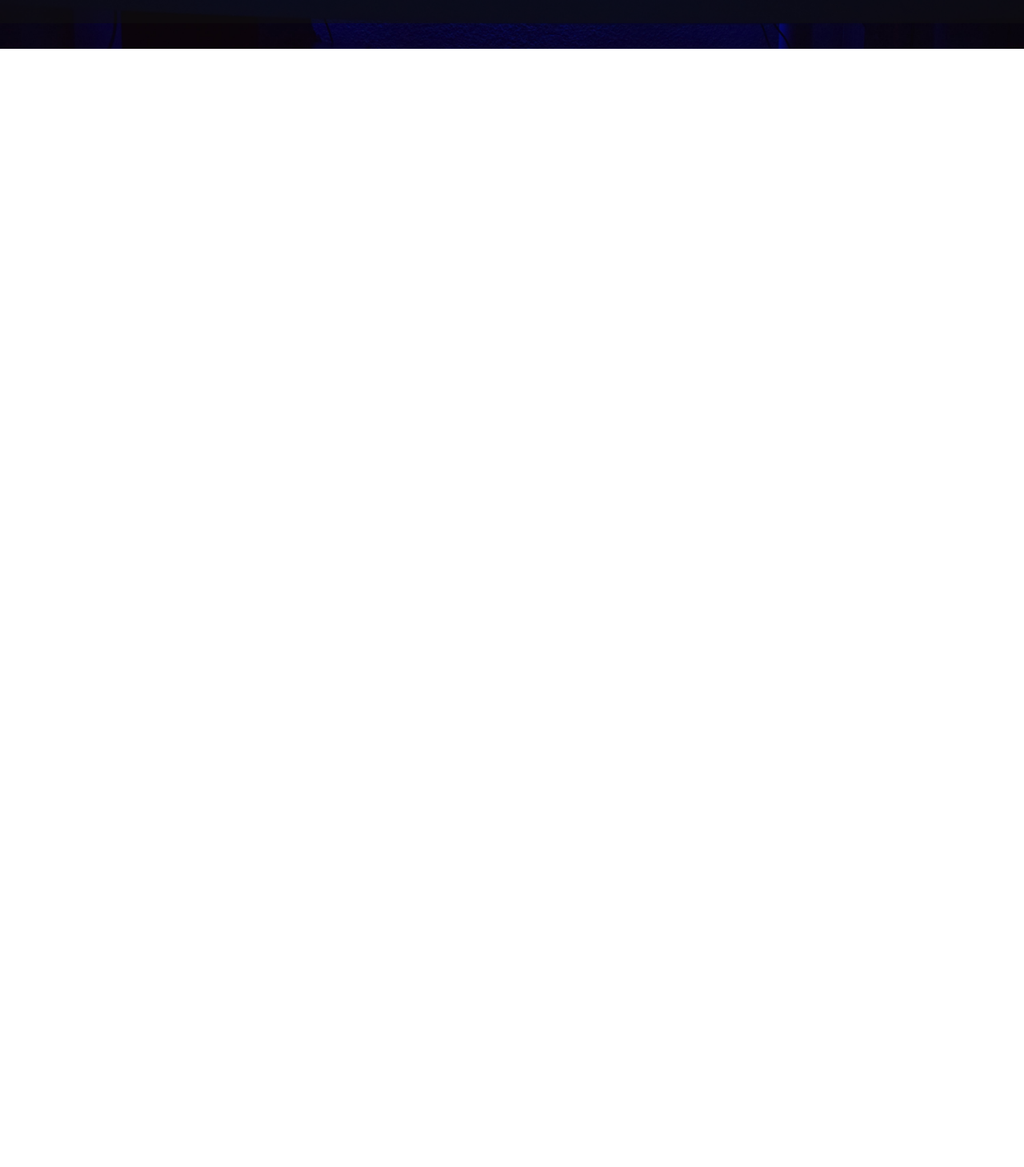
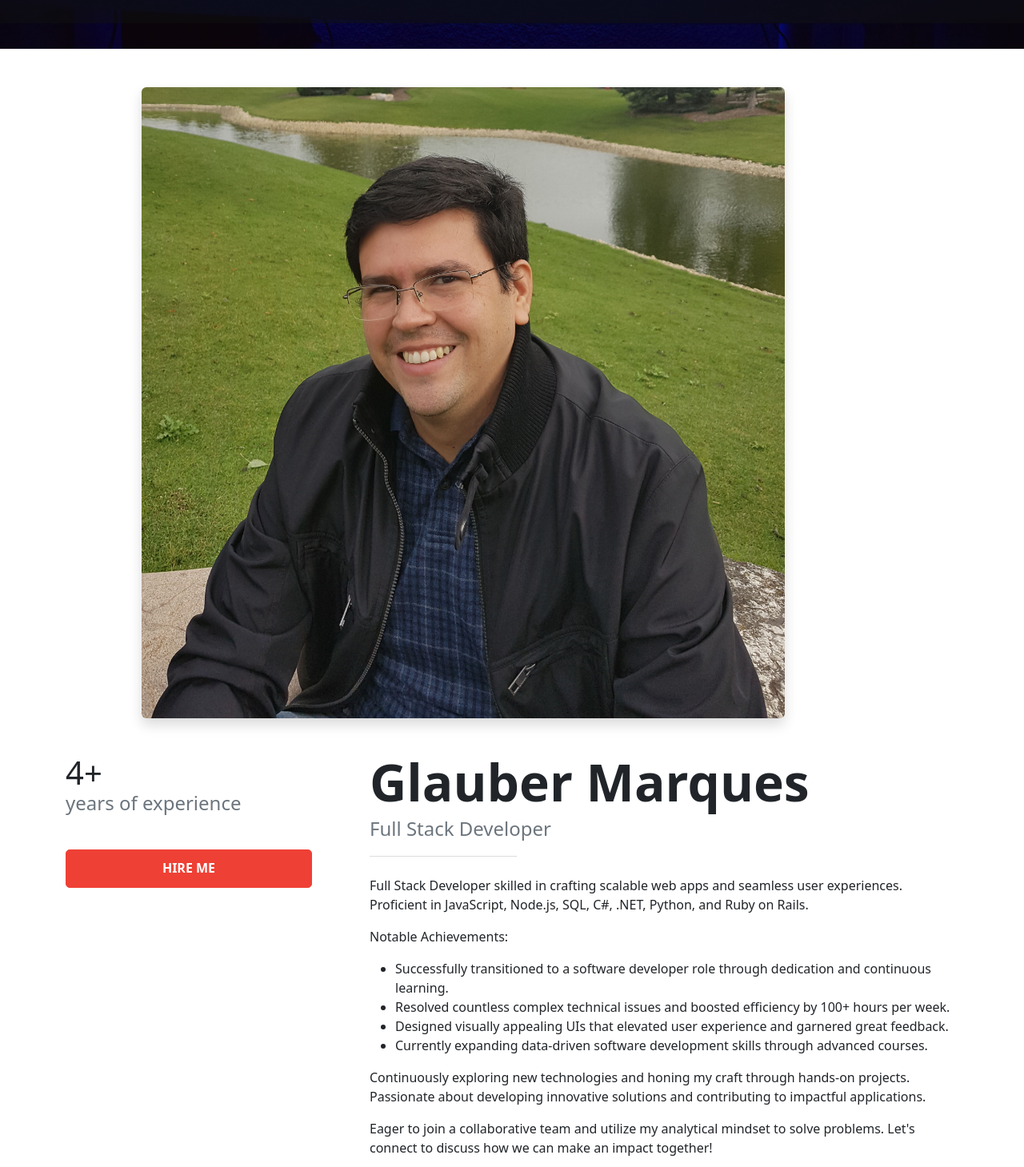
Before and after one commit to glaubervilane/MyPortfolio, a React (Create React App) app: page / in a window 1280 px wide. Shown: the part 771-2230 px from the top of the page at 80% size. Before the commit the page ends 832 px from the top, so only its background shows below. Built offline with nearby package versions, Linux system fonts and the light colour scheme.

Commit message:
Add About section to the app

```diff
--- a/public/index.html
+++ b/public/index.html
@@ -24,6 +24,7 @@
   <link rel="preconnect" href="https://fonts.googleapis.com">
   <link rel="preconnect" href="https://fonts.gstatic.com" crossorigin>
   <link href="https://fonts.googleapis.com/css2?family=Roboto+Condensed:wght@300&display=swap" rel="stylesheet">
+  <link rel="stylesheet" href="https://unpkg.com/bootstrap@5.3.2/dist/css/bootstrap.min.css">
   <title>React App</title>
 </head>
 
--- a/src/App.css
+++ b/src/App.css
@@ -92,11 +92,12 @@ nav ul li {
 /*Header main offer button*/
 .btn-main-offer {
   border: 1px solid var(--primary-red);
+  background-color: var(--primary-red);
   text-transform: uppercase;
   text-decoration: none;
   border-radius: 5px;
   padding: 0.625rem 0.75rem 0.75rem 0.75rem;
-  color: var(--primary-red);
+  color: var(--primary-white);
   font-weight: 800;
   margin-top: 1rem;
   cursor: pointer;
@@ -104,8 +105,8 @@ nav ul li {
 
 .btn-main-offer:hover {
   text-decoration: none;
-  background-color: var(--primary-hover-red);
-  color: var(--primary-white);
+  background-color: var(--primary-hover-white);
+  color: var(--primary-red);
   transition: .2s ease-in-out;
 }
 
@@ -116,8 +117,20 @@ nav ul li {
   left: 0;
   width: 100%;
   height: 100%;
-  z-index: 5;
+  z-index: 1;
   opacity: 0.5;
+}
+
+/**********************About styles************************/
+
+.about-wraper {
+  position: relative;
+  background-color: var(--primary-white);
+  z-index: 1;
+}
+
+.profile-picture {
+  width: 50.25rem;
 }
 
 @media(max-width: 768px) {
--- a/src/App.js
+++ b/src/App.js
@@ -4,6 +4,7 @@ import 'bootstrap/dist/css/bootstrap.min.css';
 import Navbar from './components/Navbar';
 import Header from './components/Header';
 import ParticlesComponent from './components/Particles';
+import About from './components/About'
 
 function App() {
   return (
@@ -11,6 +12,7 @@ function App() {
       <ParticlesComponent />
       <Navbar />
       <Header />
+      <About/>
     </>
   );
 }
--- /dev/null
+++ b/src/components/About.js
@@ -0,0 +1,54 @@
+import React from 'react'
+import '../App.css';
+import MyPhoto from '../me-about.jpg'
+
+function About() {
+  return (
+    <div className='about-wraper'>
+      <section className="py-3 py-md-5">
+        <div className="container mb-4 mb-md-5">
+          <div className="row justify-content-md-center">
+            <div className="col-12 col-md-10 col-xxl-8">
+              <img className='img-fluid rounded shadow profile-picture' src={MyPhoto} alt="MyPhoto..." />
+            </div>
+          </div>
+        </div>
+
+        <div className="container overflow-hidden">
+          <div className="row gy-2 gy-md-0 justify-content-xxl-center">
+            <div className="col-12 order-md-1 col-md-8 col-xxl-6">
+              <div className="text-center text-md-start">
+                <h2 className="display-3 fw-bold lh-1">Glauber Marques</h2>
+                <p className="text-secondary fs-4 mb-2">Full Stack Developer</p>
+                <hr className="w-25 mx-auto ms-md-0 mb-4 text-secondary" />
+                <p>Full Stack Developer skilled in crafting scalable web apps and seamless user experiences. Proficient in JavaScript, Node.js, SQL, C#, .NET, Python, and Ruby on Rails.</p>
+                <p>Notable Achievements:</p>
+                <ul>
+                  <li>Successfully transitioned to a software developer role through dedication and continuous learning.</li>
+                  <li>Resolved countless complex technical issues and boosted efficiency by 100+ hours per week.</li>
+                  <li>Designed visually appealing UIs that elevated user experience and garnered great feedback.</li>
+                  <li>Currently expanding data-driven software development skills through advanced courses.</li>
+                </ul>
+                <p>Continuously exploring new technologies and honing my craft through hands-on projects. Passionate about developing innovative solutions and contributing to impactful applications.</p>
+                <p>Eager to join a collaborative team and utilize my analytical mindset to solve problems. Let's connect to discuss how we can make an impact together!</p>
+              </div>
+            </div>
+            <div className="col-12 order-md-0 col-md-4 col-xxl-4">
+              <div className="text-center text-md-start me-md-3 me-xl-5">
+                <p className="mb-4">
+                  <span className="d-block display-6 lh-1">4+</span>
+                  <span className="fs-4 text-secondary">years of experience</span>
+                </p>
+                <div className="d-grid">
+                  <button className='btn-main-offer' type="button">Hire Me</button>
+                </div>
+              </div>
+            </div>
+          </div>
+        </div>
+      </section>
+    </div>
+  )
+}
+
+export default About
--- a/src/components/Header.js
+++ b/src/components/Header.js
@@ -5,7 +5,7 @@ function Header() {
   return (
     <div className='header-wraper'>
       <div className='main-info'>
-        <h1>Web Development</h1>
+        <h1>Web Development / Full stack</h1>
         <Typed
           className='typed-text'
           strings={['Web Development', 'Web Design', 'Full stack', 'Back end', 'Front end']}
```
Also changed, not shown: src/me-about.jpg (added).
